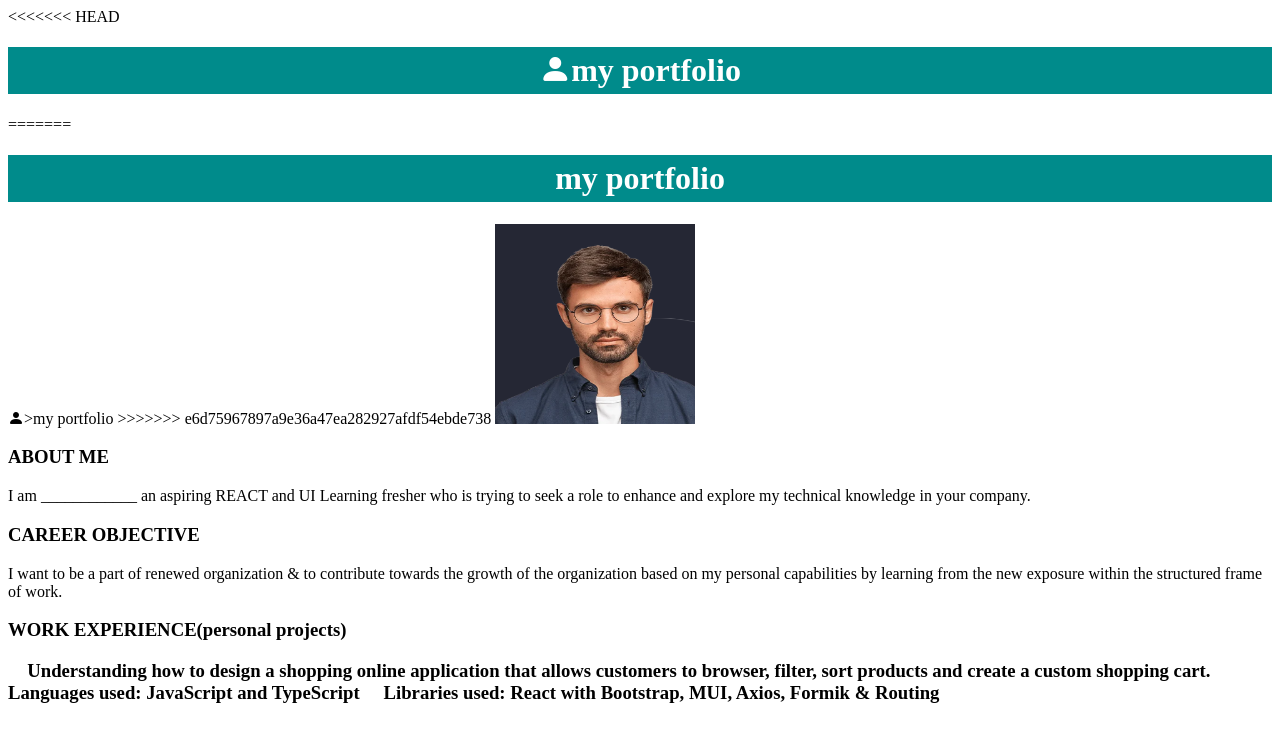
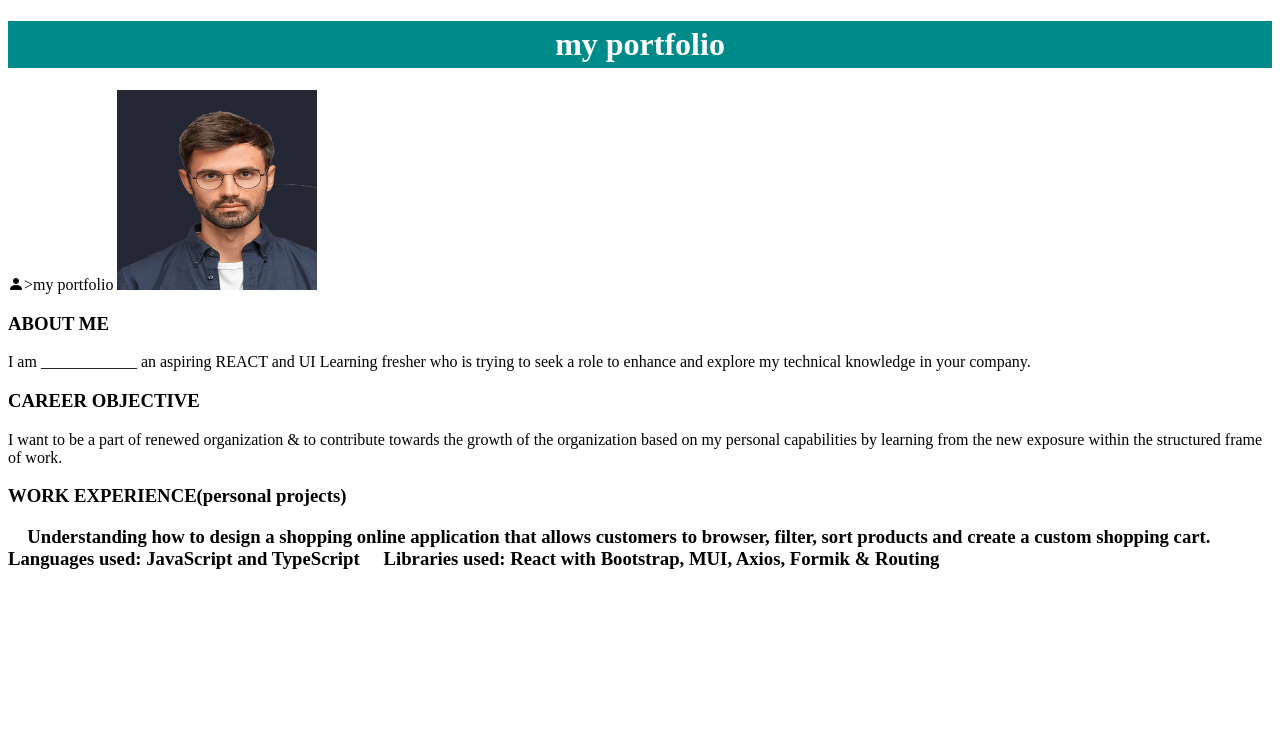
Before and after one commit to BULUNAHAK/ui-portfolio, a website: page index.html in a window 1280 px wide. Drawn offline with nearby package versions, Linux system fonts and the light colour scheme.

Commit message:
Update index.html

```diff
--- a/index.html
+++ b/index.html
@@ -9,12 +9,9 @@
     <link rel="stylesheet" href="https://cdn.jsdelivr.net/npm/bootstrap-icons@1.10.3/font/bootstrap-icons.css">
 </head>
 <body>
-<<<<<<< HEAD
-    <h1><span class="bi bi-person-fill"></span>my portfolio</h1>
-=======
     <h1>my portfolio</h1>
     <h1<span class="bi bi-person-fill"></span>>my portfolio</h1>
->>>>>>> e6d75967897a9e36a47ea282927afdf54ebde738
+
     <img src="public/images/developer.png" width="200" height="200">
     <h3>ABOUT ME</h3>
     <p>I am ____________ an aspiring REACT and UI Learning fresher who is trying to seek a
```
